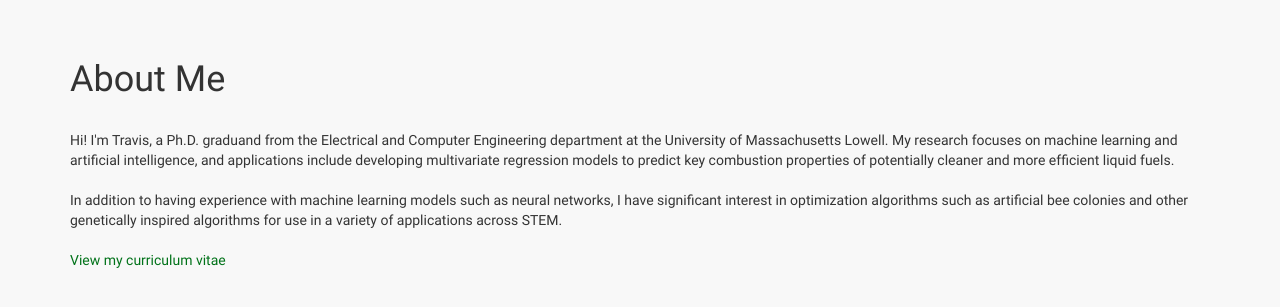
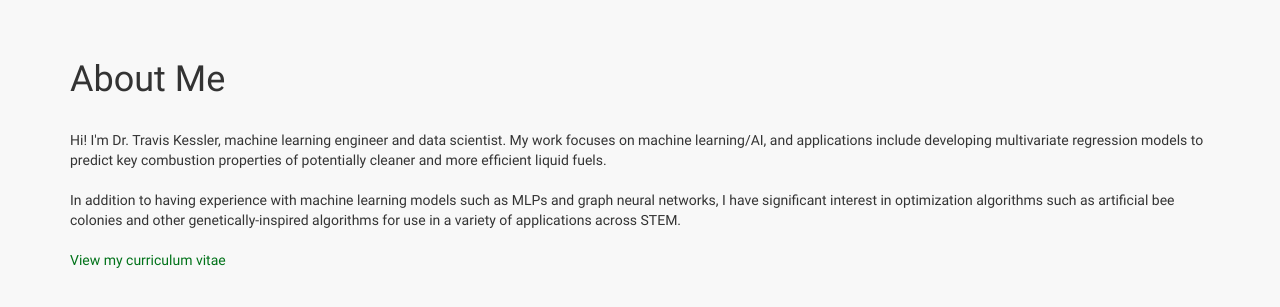
Before and after one commit to tjkessler/personal-website, a Flask app: page / in a window 1280 px wide. Shown: the part 52-359 px from the top of the page. Run offline with Flask 2, Linux system fonts and the light colour scheme; some libraries are stand-ins or nearby versions.

Commit message:
Update to home page, CV

```diff
--- a/src/templates/index.html
+++ b/src/templates/index.html
@@ -10,13 +10,13 @@
 
     <p>
         <br>
-        Hi! I'm Travis, a Ph.D. graduand from the Electrical and Computer Engineering department at the University of Massachusetts
-        Lowell. My research focuses on machine learning and artificial intelligence, and applications include developing multivariate
-        regression models to predict key combustion properties of potentially cleaner and more efficient liquid fuels.
+        Hi! I'm Dr. Travis Kessler, machine learning engineer and data scientist. My work focuses on machine learning/AI, and
+        applications include developing multivariate regression models to predict key combustion properties of potentially
+        cleaner and more efficient liquid fuels.
         <br><br>
-        In addition to having experience with machine learning models such as neural networks, I have significant interest in
-        optimization algorithms such as artificial bee colonies and other genetically inspired algorithms for use in a variety of
-        applications across STEM.
+        In addition to having experience with machine learning models such as MLPs and graph neural networks, I have significant
+        interest in optimization algorithms such as artificial bee colonies and other genetically-inspired algorithms for use in
+        a variety of applications across STEM.
         <br><br>
         <a href="{{ url_for('static', filename='files/kessler_travis_cv.pdf') }}" target="_blank">View my curriculum vitae</a>
     </p>
```
Also changed, not shown: 1 other file.
